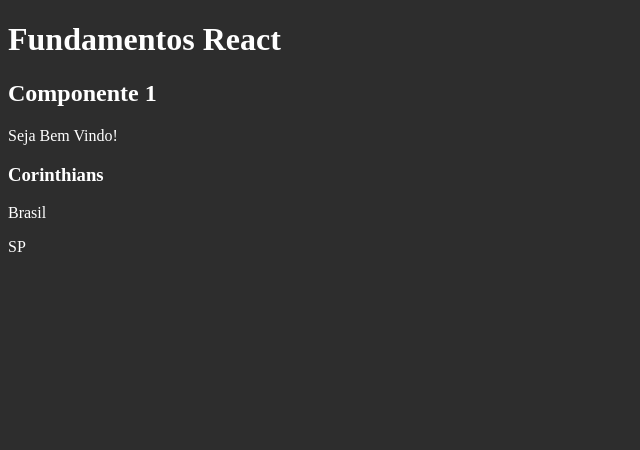
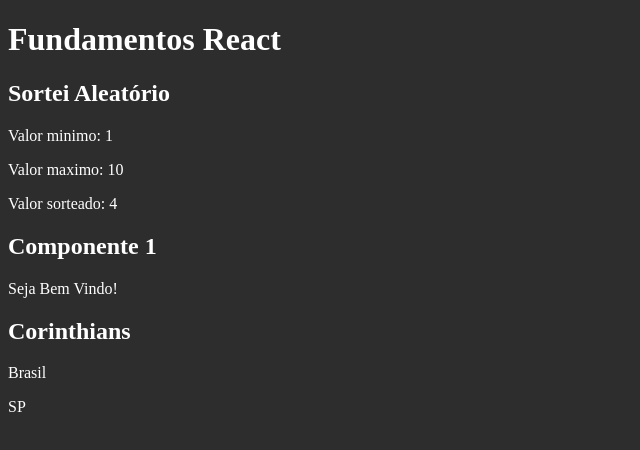
Before and after one commit to Ale-Neves/Curso-React-Redux-Fundamentos, a React (Create React App) app in the folder fundamentos-react/: page / in a window 1280 px wide. Shown: the top 450 px of the page, without its empty margins (0-640 px from the left). Built offline with nearby package versions, Linux system fonts and the light colour scheme.

Commit message:
Desafio Número Aleatório.

```diff
--- a/fundamentos-react/src/App.jsx
+++ b/fundamentos-react/src/App.jsx
@@ -1,11 +1,13 @@
 import React from 'react';
 import Primeiro from './components/basicos/Primeiro'
 import ComParametro from './components/basicos/ComParametro'
+import Aleatorio from './components/basicos/Aleatorio';
 
 export default () => {
   return(
     <div id='app'>
       <h1>Fundamentos React</h1>
+      <Aleatorio min={1} max={10}/>
       <Primeiro />
       <ComParametro time="Corinthians" nacionalidade="Brasil" estado="SP" />
     </div>
--- /dev/null
+++ b/fundamentos-react/src/components/basicos/Aleatorio.jsx
@@ -0,0 +1,20 @@
+/*--- Desafio Numeros Aleatórios
+  .Criar Componente Aleatorio.jsx, dentro de Componentes -> basicos.
+  .Componente ira receber valor min e max, como parametro(props).
+  .Devera sortiar valor entre o min e max recebido.
+*/
+import React from "react";
+
+export default (props) => {
+  const { min, max} = props;
+  const aleatorio = Math.floor(Math.random() * (props.max - props.min) + props.min)
+
+  return(
+    <div>
+      <h2><strong>Sortei Aleatório</strong></h2>
+      <p>Valor minimo: {props.min}</p>
+      <p>Valor maximo: {props.max}</p>
+      <p>Valor sorteado: { aleatorio }</p>
+    </div>
+  );
+}
--- a/fundamentos-react/src/components/basicos/ComParametro.jsx
+++ b/fundamentos-react/src/components/basicos/ComParametro.jsx
@@ -7,7 +7,7 @@ export default function ComParametro(props){
 
   return(
     <div>
-      <h3>{time}</h3>
+      <h2>{time}</h2>
       <p>{nacionalidade}</p>
       <p>{estado}</p>
     </div>
```
